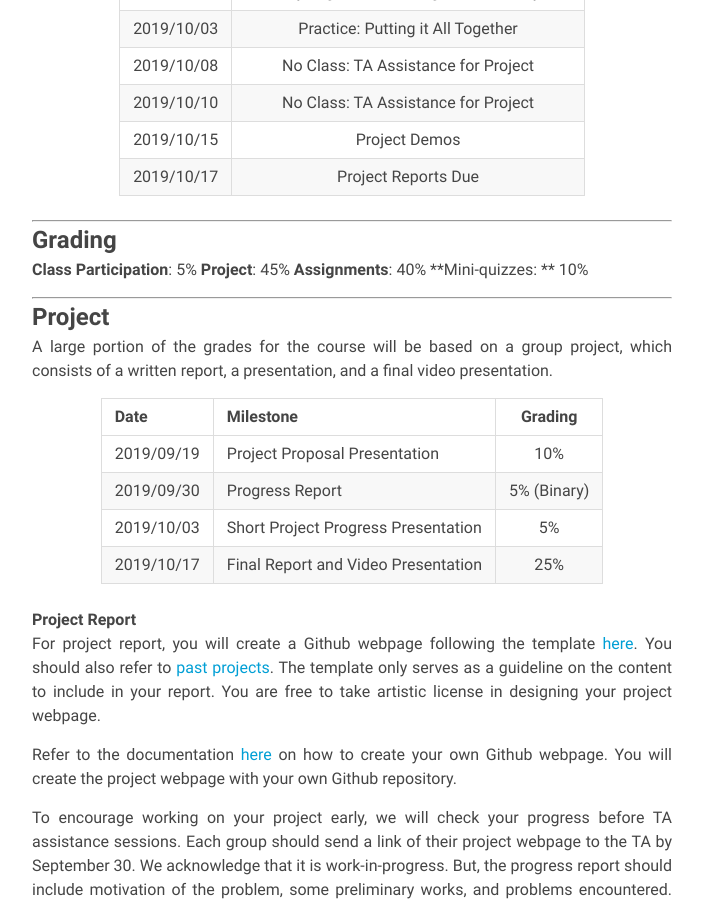
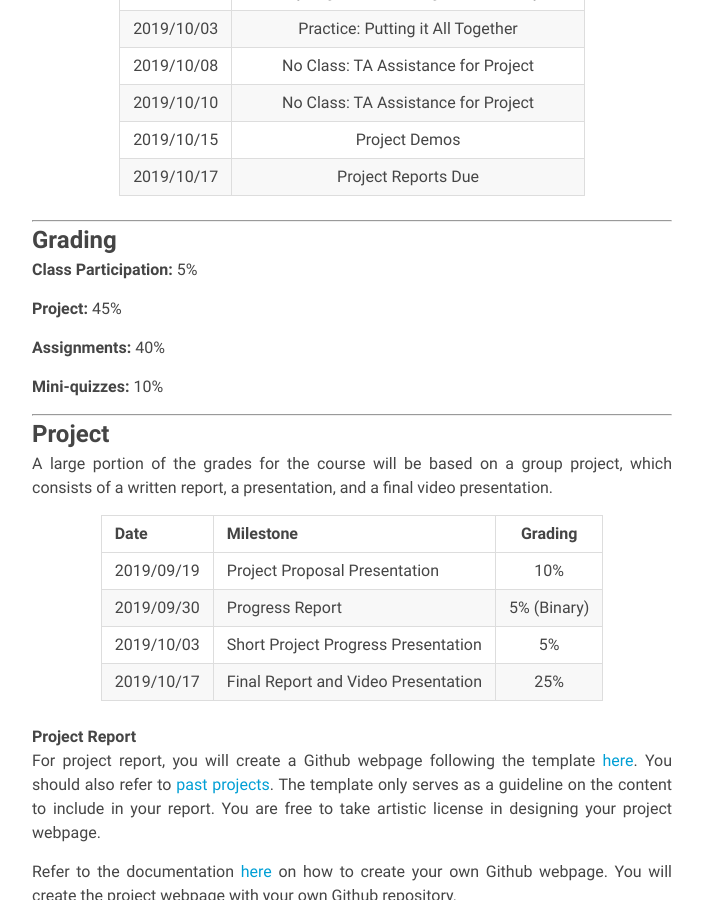
Before and after one commit to INFERLab/12740, a Jekyll site: the page built from logisticis.md, in a window 1280 px wide and 900 px high, scrolled down 654 px. Shown: the whole window, without its empty margins (288-991 px from the left). Built offline with Jekyll 4.4.1, drawn with Linux system fonts in a browser that asks for light colours; nearby versions of some CDN libraries; library files that are not in the unit come from our copies.

Commit message:
fixed minor formatting issues

```diff
--- a/logisticis.md
+++ b/logisticis.md
@@ -30,10 +30,13 @@ The syllabus for the course is available in PDF here: [Syllabus.pdf](/12740/asse
 
 ## Grading
 
-**Class Participation**: 5%
-**Project**: 45%
-**Assignments**: 40%
-**Mini-quizzes: ** 10%
+**Class Participation:** 5%
+
+**Project:** 45%
+
+**Assignments:** 40%
+
+**Mini-quizzes:** 10%
 
 ***
 ## Project
```
